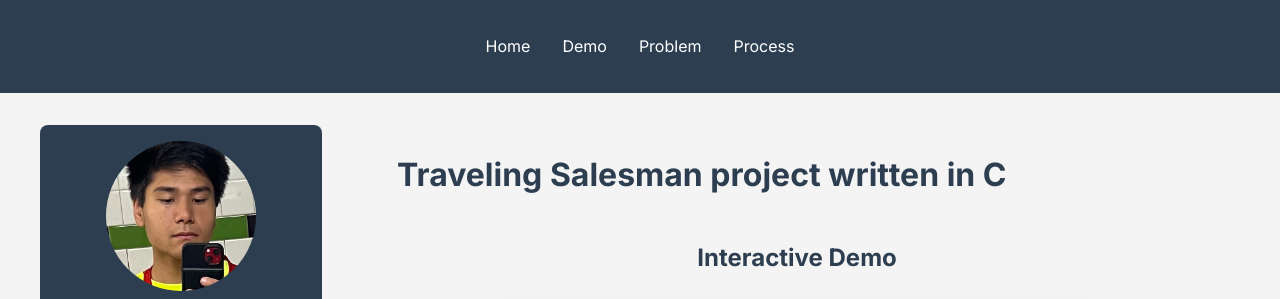
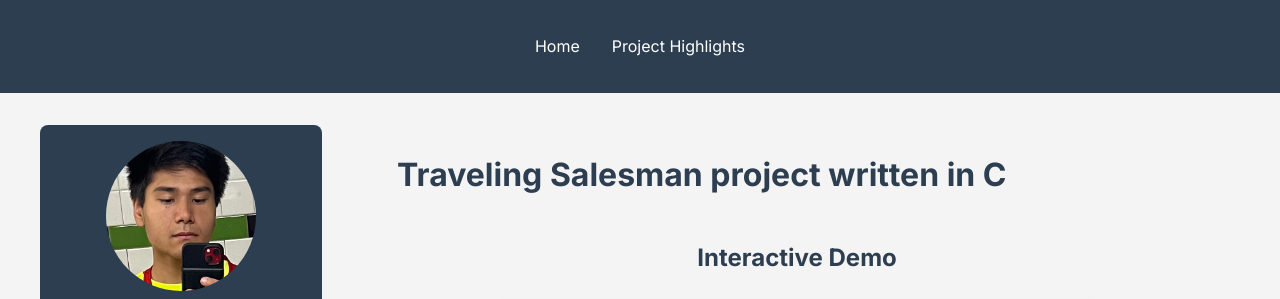
Before and after one commit to 19sblanco/website, a Django app: page /tsp/ in a window 1280 px wide. Shown: the top 299 px of the page. Run offline with Django 5.2, Linux system fonts and the light colour scheme.

Commit message:
updated the nav bar for tsp

```diff
--- a/website/portfolio/templates/portfolio/tsp.html
+++ b/website/portfolio/templates/portfolio/tsp.html
@@ -12,9 +12,7 @@
         <nav>
             <ul>
                 <li><a href="/">Home</a></li>
-                <li><a href="#demo">Demo</a></li>
-                <li><a href="#problem">Problem</a></li>
-                <li><a href="#process">Process</a></li>
+                <li><a href="#project-highlights">Project Highlights</a></li>
             </ul>
         </nav>
     </header>
@@ -51,7 +49,7 @@
                         View on GitHub
                     </a>
 
-                    <div class="project-highlights">
+                    <div id="project-highlights">
                         <h2>Project Highlights</h2>
                         <ul>
                             <li>
@@ -106,36 +104,6 @@
                             <li>Low-level performance tuning</li>
                         </ul>
                     </div>
-
-<!--
-                    <div class="content">
-                        <h2 id="problem">Problem Description</h2>
-                        <p>
-                            The Traveling Salesman Problem involves finding the shortest route that visits every city exactly once and returns to the starting point. Learn more about the
-                            <a target="_blank" href="https://en.wikipedia.org/wiki/Travelling_salesman_problem">traveling salesman problem</a>.
-                        </p>
-
-                        <p>
-                            This problem is notoriously slow to solve as it requires checking every possible path between cities, resulting in N factorial steps for N cities.
-                        </p>
-
-                        <h2 id="process">My Process</h2>
-                        <p>
-                            I familiarized myself with the problem through the
-                            <a target="_blank" href="https://en.wikipedia.org/wiki/Travelling_salesman_problem">wiki page,</a>
-                            then developed my own solution through my own reasoning and understanding of programming. I later found out that the method I used is called backtracking, a common algorithm in computer science.
-                        </p>
-
-                        <p>Backtracking computes solutions recursively. Read more about it
-                            <a href="https://www.geeksforgeeks.org/introduction-to-backtracking-2/">here.</a>
-                            It's ideal for problems where exhaustive search is inefficient.
-                        </p>
-
-                        <h2 id="Optimization">Optimization</h2>
-                        <p>
-                            I wrote this problem in the C programming language. On top of that I used only stack memory which resulted in a program that is about 2 times faster than if I used heap memory.
-                        </p>
-                    </div> -->
                 </div>
             </main>
         </div>
```
